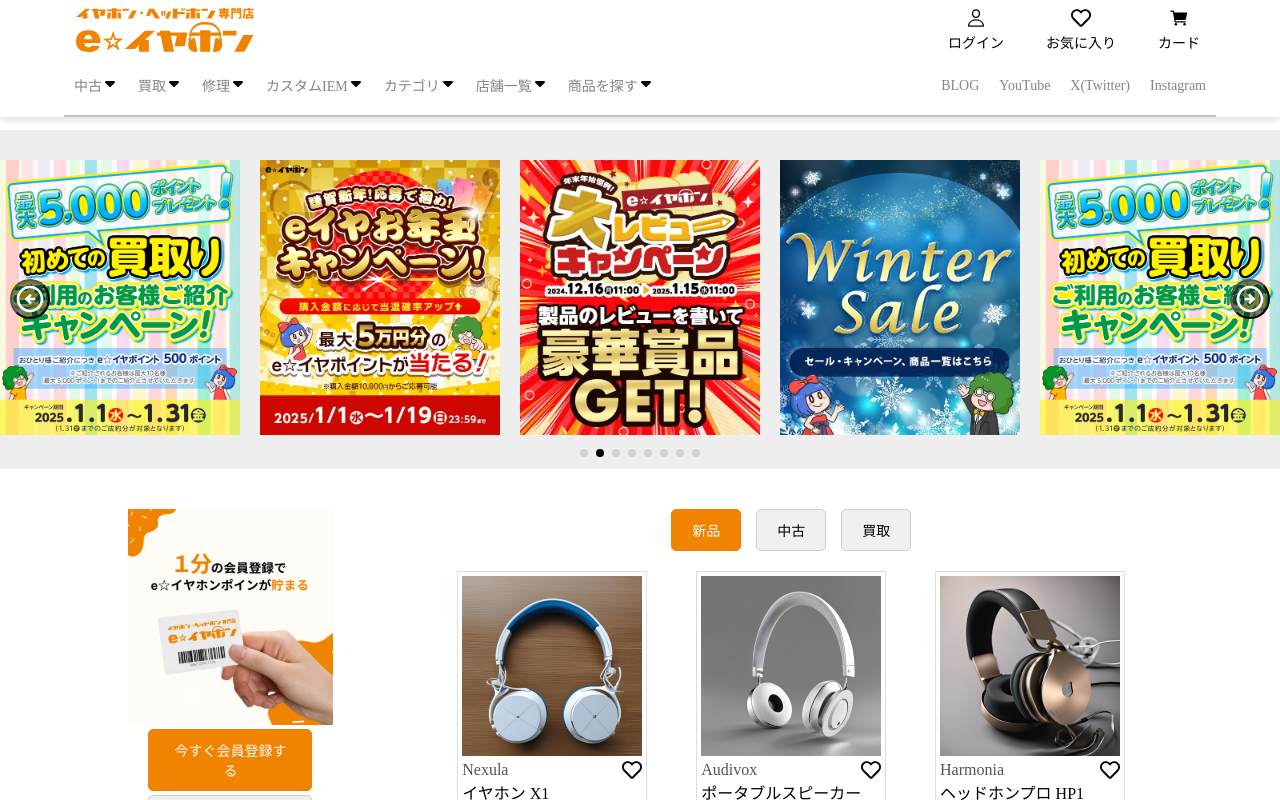
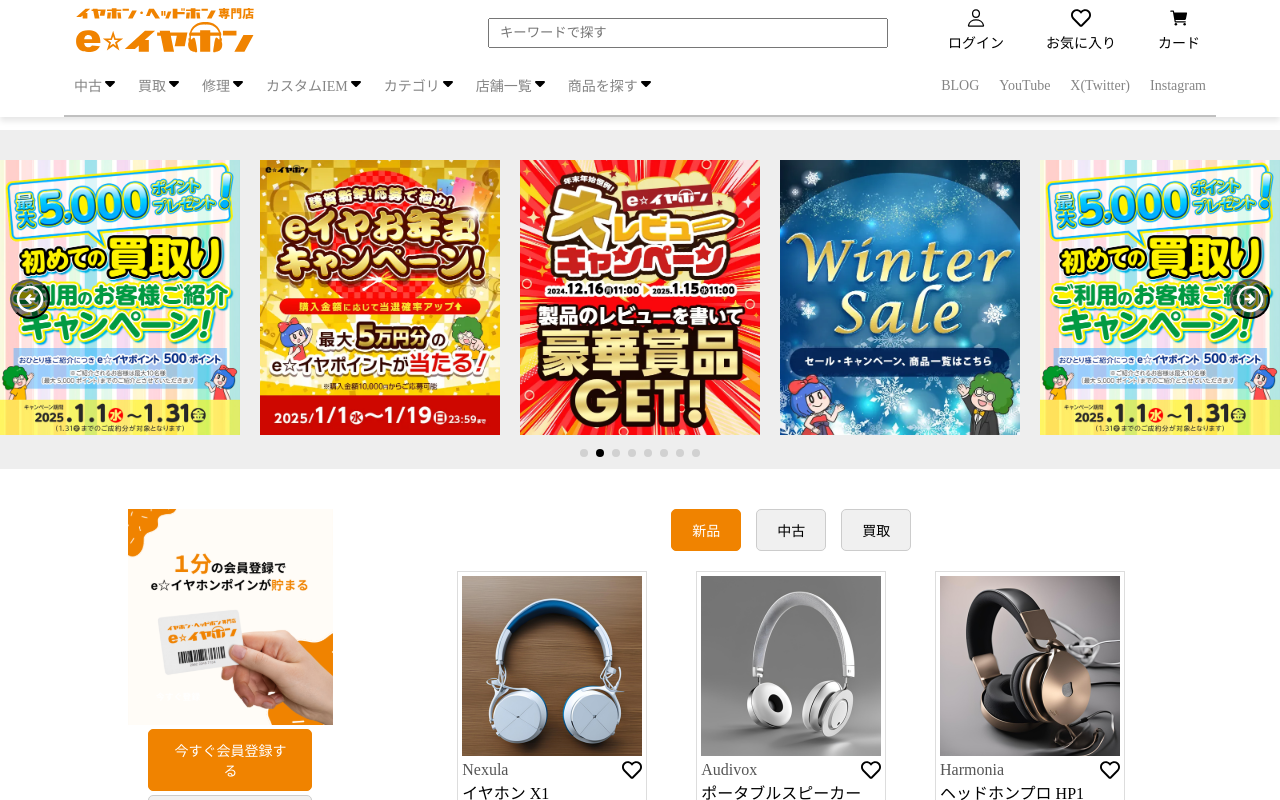
Before and after one commit to zwinty/earphone, a React (Vite) app: page /home in a window 1280 px wide. Shown: the top 800 px of the page. Built offline with nearby package versions, Linux system fonts and the light colour scheme.

Commit message:
search bar

```diff
--- a/src/TopPageComponents/Navigation.css
+++ b/src/TopPageComponents/Navigation.css
@@ -18,7 +18,10 @@
     padding: 0;
     list-style: none;
 }
-
+.search-box{
+    margin-top: 10px;
+    width: 400px;
+}
 
 a {
     text-decoration: none;
--- a/src/TopPageComponents/Navigation.jsx
+++ b/src/TopPageComponents/Navigation.jsx
@@ -117,6 +117,10 @@
                         <img className="logo-pc" src="/logo.svg" alt="Logo" />
                     </Link>
                     </div>
+                    <div className="search-container">
+                        <input className="search-box" type="text" placeholder="キーワードで探す"/>
+                    </div>
+
                     <div className="nav-btn">
                         <div className="nav-btn-icon">
                             <IoPersonOutline className="nav-icon" />
```
